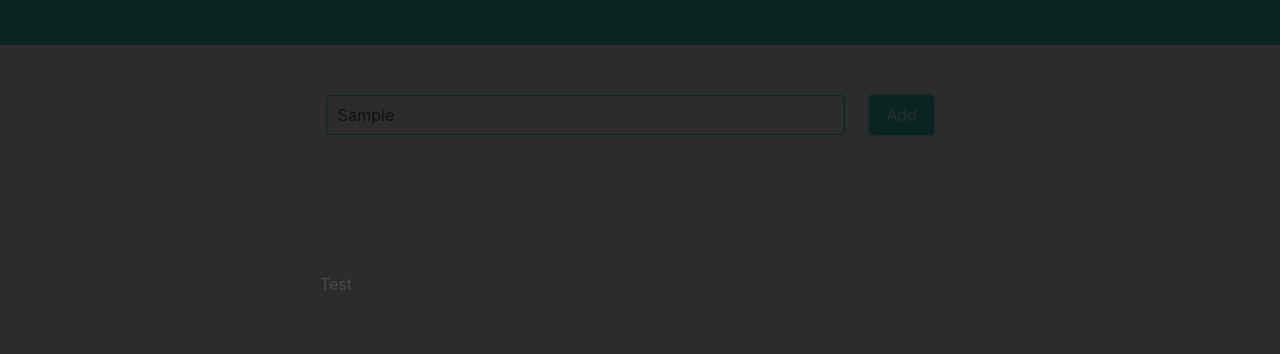
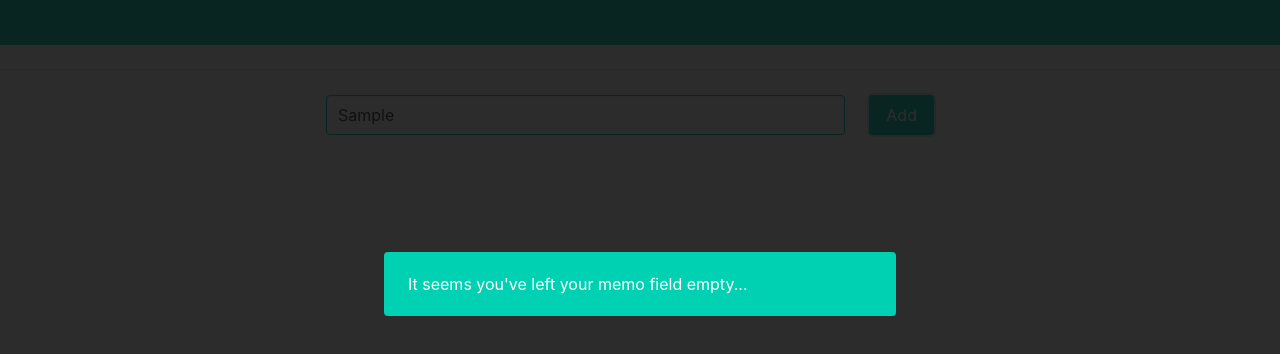
Before and after one commit to Stevan-Radovanovic/MemoWrite-WebApp, a website with bundled scripts: page FrontEnd/index.html in a window 1280 px wide. Both pictures are taken after typing "Sample" into the empty fields and a click on the button "Add". Shown: the part 116-470 px from the top of the page. Built offline with nearby package versions, Linux system fonts and the light colour scheme.

Commit message:
Improved modal logic

```diff
--- a/FrontEnd/index.html
+++ b/FrontEnd/index.html
@@ -9,6 +9,7 @@
       rel="stylesheet"
       href="https://cdn.jsdelivr.net/npm/bulma@0.9.0/css/bulma.min.css"
     />
+    <link rel="stylesheet" href="./main.css" />
   </head>
   <body>
     <section class="hero is-primary">
@@ -42,10 +43,12 @@
       </div>
     </div>
 
-    <div class="modal" id="emptyModal">
+    <div class="modal is-clipped" id="emptyModal">
       <div class="modal-background"></div>
       <div class="modal-content">
-        Test
+        <div class="notification is-primary modal-width">
+          It seems you've left your memo field empty...
+        </div>
       </div>
       <button
         class="modal-close is-large"
--- /dev/null
+++ b/FrontEnd/main.css
@@ -0,0 +1,4 @@
+.modal-width {
+  margin: auto;
+  max-width: 80%;
+}
```
